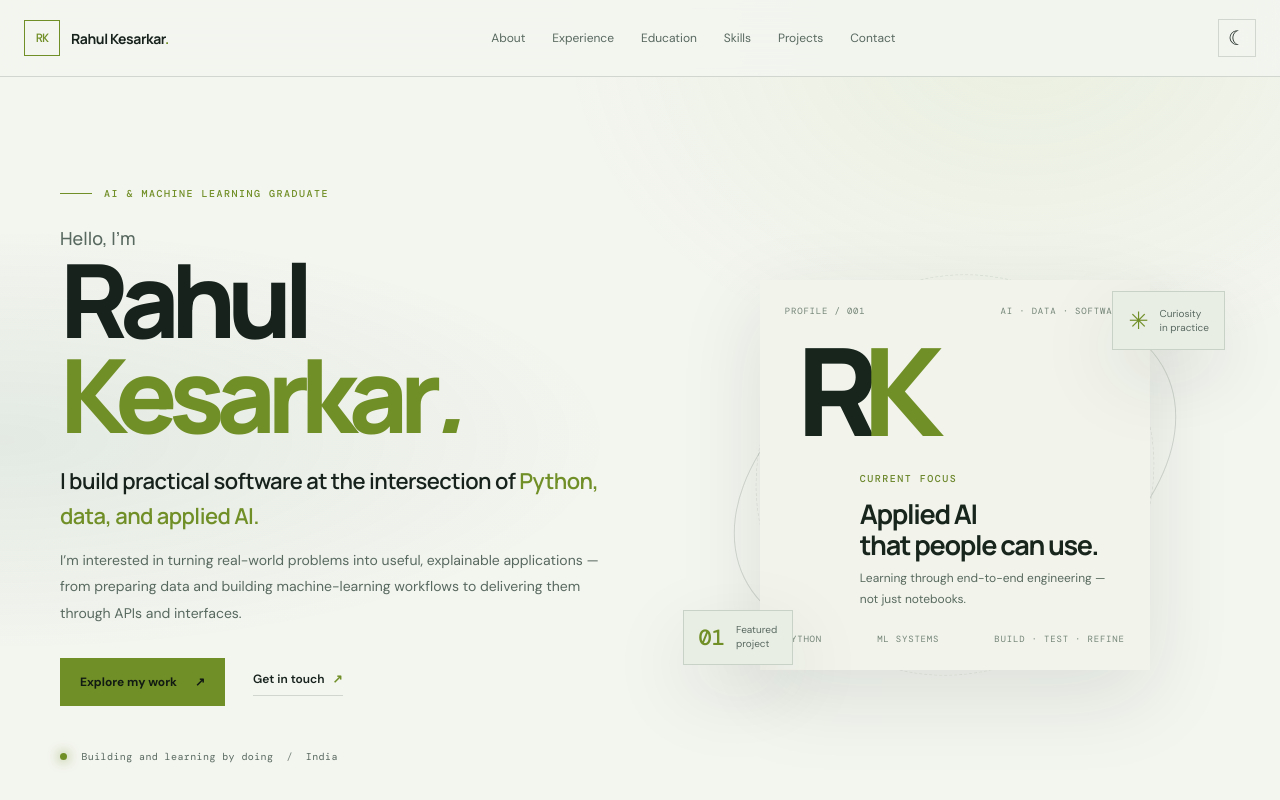
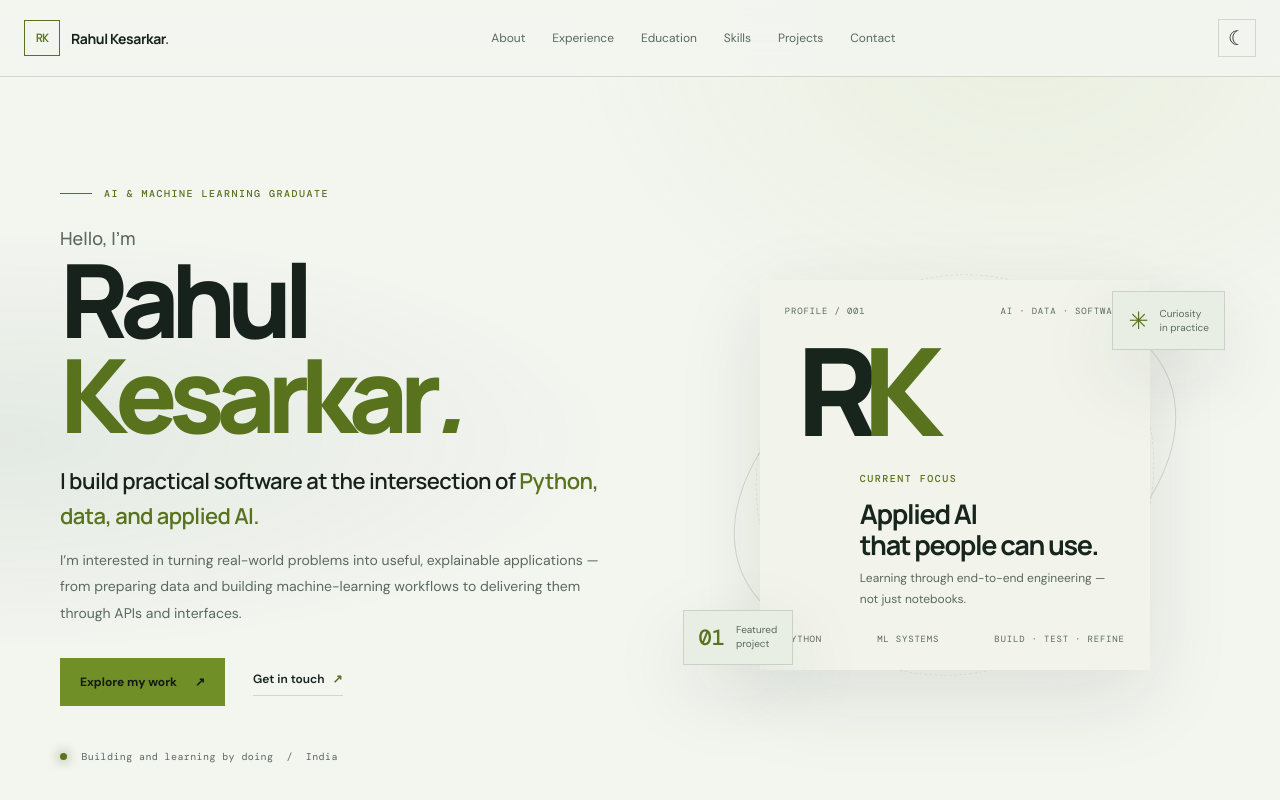
Before and after one commit to rahulkesarkar/ai-job-matching-agent, a plain HTML site: page docs/index.html in a window 1280 px wide. Both pictures are taken after a click on the button "Switch to light theme". Shown: the top 800 px of the page. Drawn offline with nearby package versions, Linux system fonts and the light colour scheme.

Commit message:
Tune light palette and improve text contrast

```diff
--- a/docs/assets/css/site.css
+++ b/docs/assets/css/site.css
@@ -2,13 +2,13 @@
   color-scheme:dark;
   --bg:#0a1111;--bg-soft:#0d1717;--panel:#101d1c;--panel-2:#142321;
   --text:#edf2e9;--muted:#9baaa2;--subtle:#667a71;--line:rgba(212,235,219,.13);
-  --accent:#c8f169;--accent-2:#a7cf58;--ink:#0a1111;--header:rgba(10,17,17,.84);
+  --accent:#c8f169;--accent-button:#c8f169;--accent-2:#a7cf58;--ink:#0a1111;--button-hover-ink:#0a1111;--header:rgba(10,17,17,.84);
   --shadow:0 26px 80px rgba(0,0,0,.28);--radius:4px;
 }
 [data-theme="light"]{
   color-scheme:light;--bg:#f3f5ef;--bg-soft:#e9eee5;--panel:#fff;--panel-2:#edf2e8;
-  --text:#17221d;--muted:#586960;--subtle:#78877d;--line:rgba(22,46,32,.15);
-  --accent:#718f27;--accent-2:#58731c;--ink:#111a13;--header:rgba(243,245,239,.88);
+  --text:#17221d;--muted:#586960;--subtle:#626f65;--line:rgba(22,46,32,.15);
+  --accent:#58721e;--accent-button:#718f27;--accent-2:#58731c;--ink:#111a13;--button-hover-ink:#fff;--header:rgba(243,245,239,.88);
   --shadow:0 26px 80px rgba(29,49,35,.10);
 }
 *{box-sizing:border-box}
@@ -50,8 +50,8 @@ h1,h2,h3,p{margin-top:0}
 .hero-cta{display:flex;align-items:center;gap:28px;margin-top:32px}
 .button{min-height:48px;padding:0 20px;display:inline-flex;gap:18px;align-items:center;justify-content:center;font:700 12px "DM Sans",sans-serif;transition:transform .2s,background .2s,color .2s}
 .button:hover{transform:translateY(-2px)}
-.button-primary{background:var(--accent);color:var(--ink)}
-.button-primary:hover{background:var(--accent-2);color:#fff}
+.button-primary{background:var(--accent-button,var(--accent));color:var(--ink)}
+.button-primary:hover{background:var(--accent-2);color:var(--button-hover-ink,var(--ink))}
 .text-link{font-size:12px;font-weight:600;color:var(--text);border-bottom:1px solid var(--line);padding-bottom:5px}
 .text-link span{color:var(--accent);margin-left:5px}
 .hero-meta{display:flex;align-items:center;gap:13px;margin-top:44px;color:var(--muted);font:10px "DM Mono",monospace;letter-spacing:.04em}
@@ -64,10 +64,10 @@ h1,h2,h3,p{margin-top:0}
 .profile-panel{position:relative;z-index:1;width:min(100%,390px);min-height:390px;padding:24px;background:#f2f4ec;color:#17251d;border:1px solid rgba(242,244,236,.85);box-shadow:var(--shadow);display:flex;flex-direction:column;justify-content:space-between}
 .panel-topline,.panel-bottomline{display:flex;justify-content:space-between;gap:12px;color:var(--subtle);font:9px "DM Mono",monospace;letter-spacing:.09em}
 /* Warm-white contrast panels: a restrained paper tone against the dark canvas. */
-.profile-panel .panel-topline,.profile-panel .panel-bottomline{color:#748477}
-.profile-panel .micro-label{color:#6c872c}
+.profile-panel .panel-topline,.profile-panel .panel-bottomline{color:#58695d}
+.profile-panel .micro-label{color:var(--accent)}
 .profile-panel .monogram{color:#17251d}
-.profile-panel .monogram span{color:#718f27}
+.profile-panel .monogram span{color:var(--accent)}
 .profile-panel .profile-caption h2{color:#17251d}
 .profile-panel .profile-caption p{color:#58695d}
 .monogram{font:800 122px/.8 "Manrope",sans-serif;letter-spacing:-.13em;color:var(--text);padding-left:12px}
@@ -113,7 +113,7 @@ h1,h2,h3,p{margin-top:0}
 .timeline-index,.edu-index{font:11px "DM Mono",monospace;color:var(--subtle)}
 .education-grid{display:grid;grid-template-columns:1fr 1fr;gap:16px}
 .education-card{position:relative;min-height:275px;padding:27px;background:var(--panel);border:1px solid var(--line);display:flex;flex-direction:column;align-items:flex-start}
-.education-featured{background:#f2f4ec;border-color:#f2f4ec;color:#17251d}.education-featured .micro-label{color:#6c872c}.education-featured .edu-index{color:#819083}.education-featured h3,.education-featured .edu-speciality{color:#17251d}.education-featured .edu-institution{color:#58695d}.education-featured .edu-result span{color:#738176}.education-featured .edu-result strong{color:#6c872c}
+.education-featured{background:#f2f4ec;border-color:#f2f4ec;color:#17251d}.education-featured .micro-label{color:var(--accent)}.education-featured .edu-index{color:#58695d}.education-featured h3,.education-featured .edu-speciality{color:#17251d}.education-featured .edu-institution{color:#58695d}.education-featured .edu-result span{color:#58695d}.education-featured .edu-result strong{color:var(--accent)}
 .edu-top{width:100%;display:flex;align-items:center;justify-content:space-between}
 .education-card h3{margin:30px 0 0;font:800 38px "Manrope",sans-serif;letter-spacing:-.07em}
 .edu-speciality{margin:4px 0 7px;font:600 14px "Manrope",sans-serif}
```
